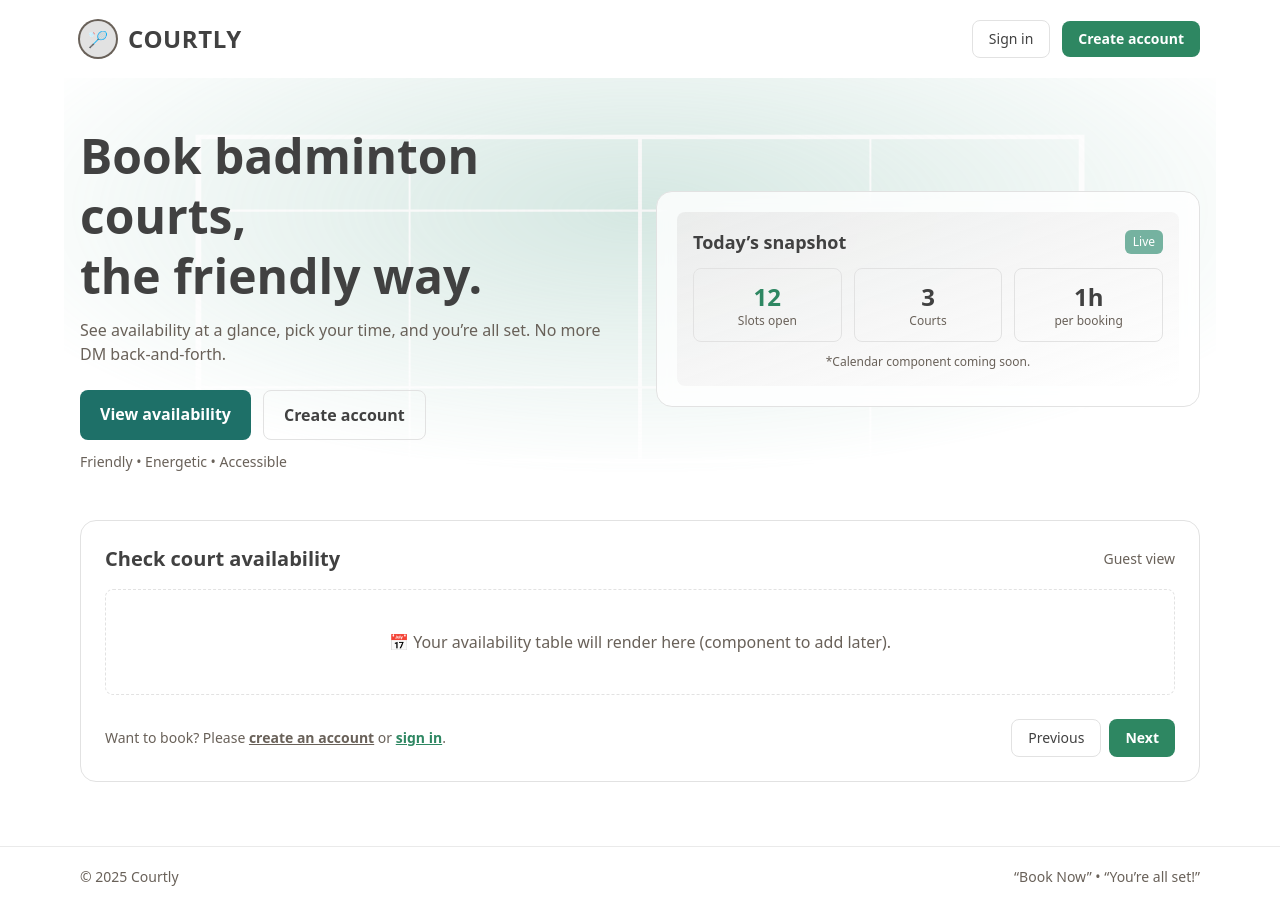
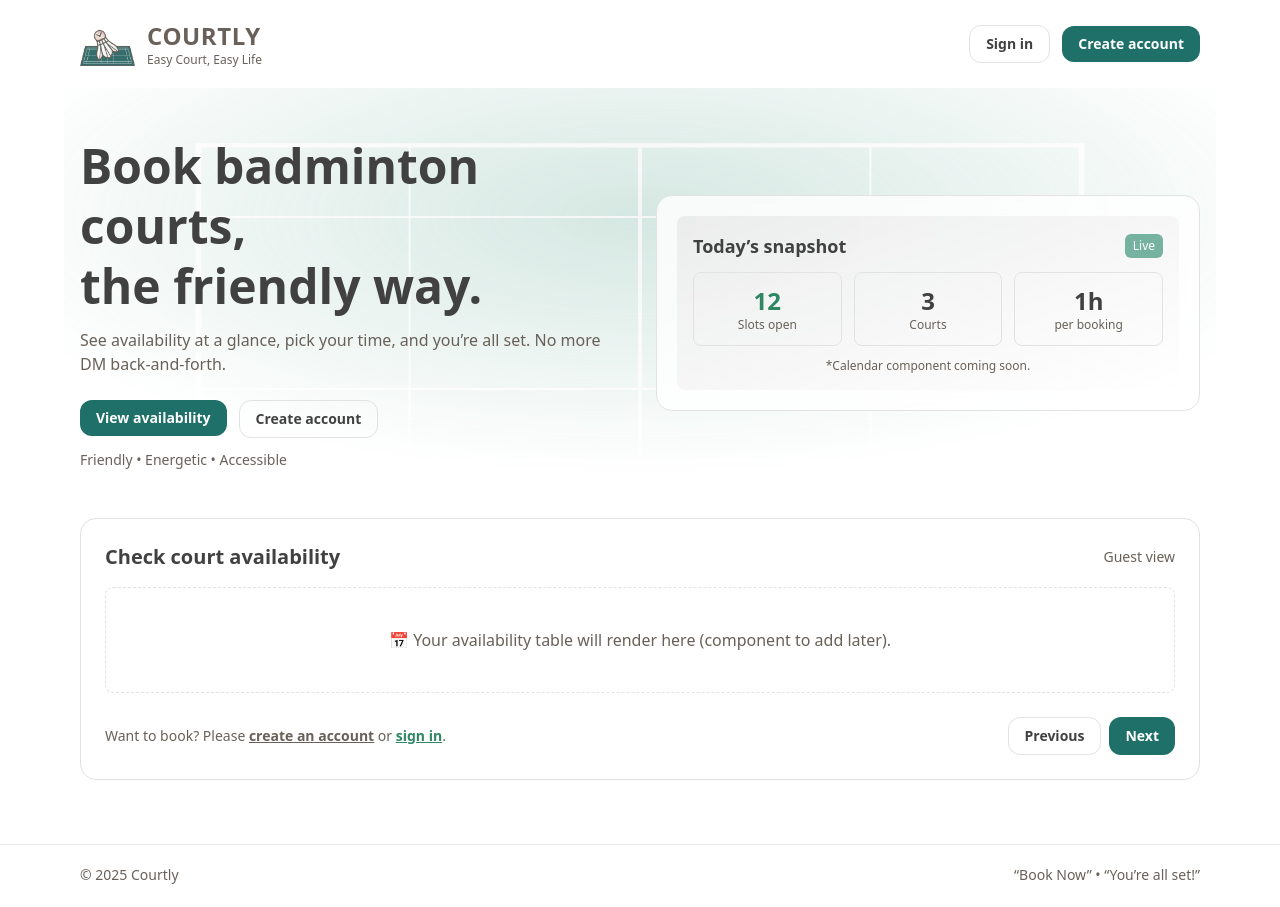
Before and after one commit to Courtly-Badminton-Court-Management/courtly-project, a Next.js app in the folder frontend/: page / in a window 1280 px wide. Built offline with nearby package versions, Linux system fonts and the light colour scheme.

Commit message:
update landing page

```diff
--- a/frontend/src/ui/pages/visitor/LandingPage.tsx
+++ b/frontend/src/ui/pages/visitor/LandingPage.tsx
@@ -1,35 +1,38 @@
+// src/ui/pages/LandingPage.tsx
+"use client";
+
 import Link from "next/link";
+import BrandMark from "@/ui/components/basic/BrandMark";
+import Button from "@/ui/components/basic/ฺButton";
 
 export default function LandingPage() {
   return (
     <div className="min-h-dvh bg-courtBg text-onyx">
       {/* NAV */}
       <nav className="mx-auto flex max-w-6xl items-center justify-between px-4 py-5">
+        <Link href="/" className="flex items-center gap-3">
+          <BrandMark />
+        </Link>
+
         <div className="flex items-center gap-3">
-          <div className="h-9 w-9 rounded-full bg-platinum ring-2 ring-walnut grid place-items-center">
-            <span className="text-walnut">🏸</span>
-          </div>
-          <span className="text-2xl font-bold tracking-wide">COURTLY</span>
-        </div>
-        <div className="flex items-center gap-3">
-          <Link
-            href="/login"
-            className="rounded-lg border border-platinum px-4 py-2 text-sm hover:bg-white/60"
-          >
-            Sign in
+          <Link href="/login">
+            <Button
+              label="Sign in"
+              bgColor="bg-transparent"
+              textColor="text-onyx"
+              hoverBgColor="hover:bg-white/60"
+              className="border border-platinum"
+            />
           </Link>
-          <Link
-            href="/register"
-            className="rounded-lg bg-sea px-4 py-2 text-sm font-semibold text-white hover:bg-pine transition"
-          >
-            Create account
+          <Link href="/register">
+            <Button label="Create account" />
           </Link>
         </div>
       </nav>
 
       {/* HERO */}
       <header className="relative mx-auto max-w-6xl px-4 py-8 sm:py-12">
-        {/* court-y background decoration */}
+        {/* bg decoration */}
         <div
           className="absolute inset-0 -z-10 opacity-30 [mask-image:radial-gradient(60%_60%_at_50%_30%,black,transparent)]"
           aria-hidden
@@ -37,7 +40,6 @@ export default function LandingPage() {
           <svg className="h-full w-full" viewBox="0 0 1200 600" preserveAspectRatio="none">
             <rect x="0" y="0" width="1200" height="600" fill="#75B2A0" />
             <rect x="140" y="80" width="920" height="440" fill="none" stroke="#E2E2E2" strokeWidth="6"/>
-            {/* court lines */}
             <line x1="600" y1="80" x2="600" y2="520" stroke="#E2E2E2" strokeWidth="4"/>
             <line x1="140" y1="180" x2="1060" y2="180" stroke="#E2E2E2" strokeWidth="3"/>
             <line x1="140" y1="420" x2="1060" y2="420" stroke="#E2E2E2" strokeWidth="3"/>
@@ -55,20 +57,22 @@ export default function LandingPage() {
               See availability at a glance, pick your time, and you’re all set.
               No more DM back-and-forth.
             </p>
+
             <div className="mt-6 flex flex-wrap gap-3">
-              <a
-                href="#availability"
-                className="rounded-lg bg-pine px-5 py-3 text-white font-semibold hover:bg-sea transition"
-              >
-                View availability
+              <a href="#availability">
+                <Button label="View availability" />
               </a>
-              <Link
-                href="/register"
-                className="rounded-lg border border-platinum px-5 py-3 font-semibold hover:bg-white/70"
-              >
-                Create account
+              <Link href="/register">
+                <Button
+                  label="Create account"
+                  bgColor="bg-transparent"
+                  textColor="text-onyx"
+                  hoverBgColor="hover:bg-white/70"
+                  className="border border-platinum"
+                />
               </Link>
             </div>
+
             <p className="mt-3 text-sm text-walnut">Friendly • Energetic • Accessible</p>
           </div>
 
@@ -77,9 +81,7 @@ export default function LandingPage() {
             <div className="rounded-lg bg-gradient-to-br from-platinum/60 to-white p-4">
               <div className="mb-3 flex items-center justify-between">
                 <h3 className="text-lg font-semibold">Today’s snapshot</h3>
-                <span className="rounded-md bg-cambridge px-2 py-1 text-xs text-white">
-                  Live
-                </span>
+                <span className="rounded-md bg-cambridge px-2 py-1 text-xs text-white">Live</span>
               </div>
               <div className="grid grid-cols-3 gap-3 text-center">
                 <div className="rounded-lg border border-platinum p-3">
@@ -103,7 +105,7 @@ export default function LandingPage() {
         </div>
       </header>
 
-      {/* AVAILABILITY SECTION (จะใส่ตารางจริงภายหลัง) */}
+      {/* AVAILABILITY */}
       <section id="availability" className="mx-auto max-w-6xl px-4 pb-16">
         <div className="rounded-2xl border border-platinum bg-white p-6 shadow-soft">
           <div className="mb-4 flex items-center justify-between">
@@ -130,12 +132,14 @@ export default function LandingPage() {
               .
             </p>
             <div className="flex gap-2">
-              <button className="rounded-lg border border-platinum px-4 py-2 text-sm hover:bg-white/70">
-                Previous
-              </button>
-              <button className="rounded-lg bg-sea px-4 py-2 text-sm font-semibold text-white hover:bg-pine">
-                Next
-              </button>
+              <Button
+                label="Previous"
+                bgColor="bg-transparent"
+                textColor="text-onyx"
+                hoverBgColor="hover:bg-white/70"
+                className="border border-platinum"
+              />
+              <Button label="Next" />
             </div>
           </div>
         </div>
```
